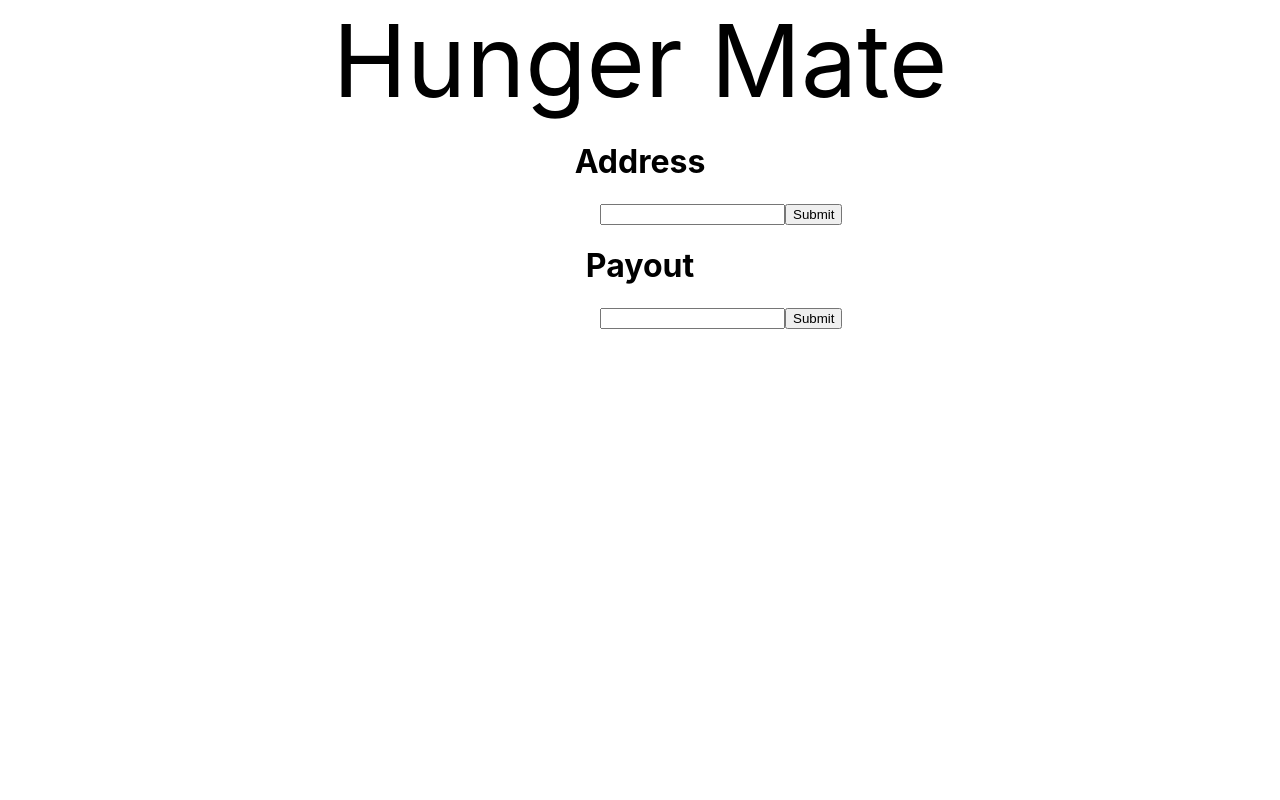
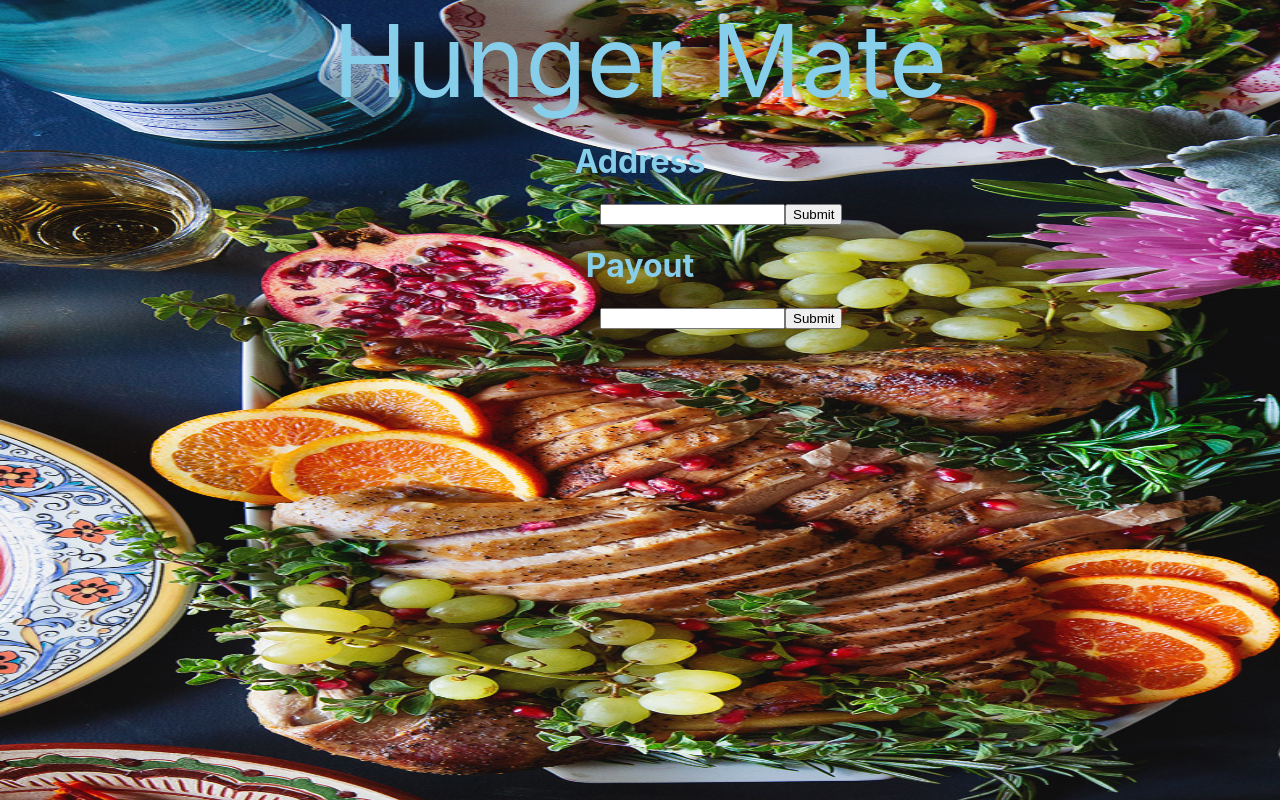
Before and after one commit to cmccray87/Hunger-Mate, a React (Create React App) app in the folder client/: page / in a window 1280 px wide. Built offline with nearby package versions, Linux system fonts and the light colour scheme.

Commit message:
background image

```diff
--- a/client/src/App.css
+++ b/client/src/App.css
@@ -40,10 +40,12 @@
 header {
   font-size: 100px;
   text-align: center;
+  color: skyblue;
 }
 
 h1 {
   text-align: center;
+  color: skyblue;
 }
 
 button {
@@ -53,3 +55,10 @@ button {
 input {
   margin-left: 600px ;
 }
+
+body {
+  background-image: url("food.jpg");
+  background-repeat: no-repeat, repeat;
+  background-color: #cccccc;
+  background-size: 2000px 1000px;
+}
```
Also changed, not shown: client/src/food.jpg (added).
